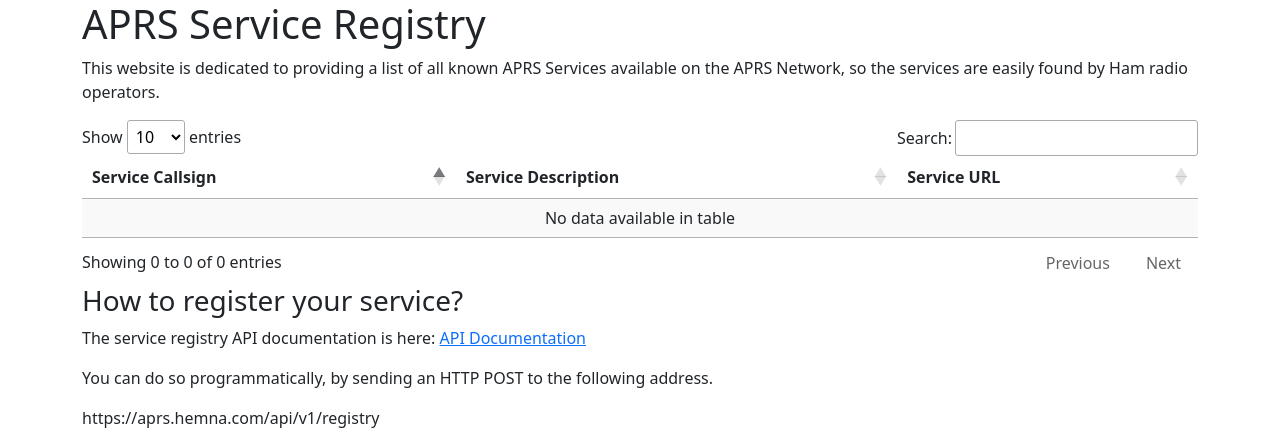
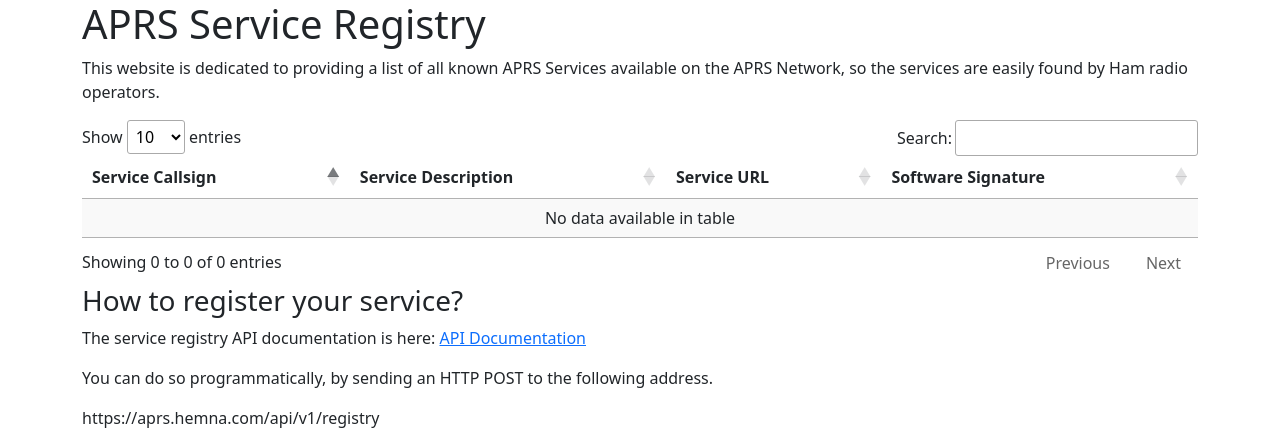
Before and after one commit to hemna/aprs-service-registry, a FastAPI app: page / in a window 1280 px wide. Shown: the top 432 px of the page. Run offline with FastAPI, Linux system fonts and the light colour scheme; some libraries are stand-ins or nearby versions.

Commit message:
show software

```diff
--- a/aprs_service_registry/web/templates/index.html
+++ b/aprs_service_registry/web/templates/index.html
@@ -32,6 +32,7 @@
         <th>Service Callsign</th>
         <th>Service Description</th>
         <th>Service URL</th>
+        <th>Software Signature</th>
       </tr>
     </thead>
     <tbody>
@@ -40,6 +41,7 @@
         <td>{{ service }}</td>
         <td>{{ services[service].description }}</td>
         <td><a target="_" href="{{ services[service].service_website }}">{{ services[service].service_website }}</a></td>
+        <td>{{ services[service].software }}</td>
       </tr>
       {% endfor %}
     </tbody>
```
